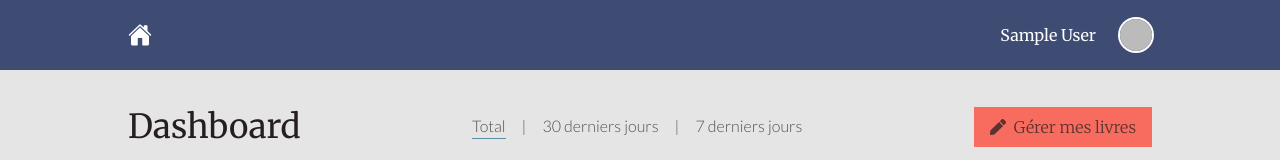
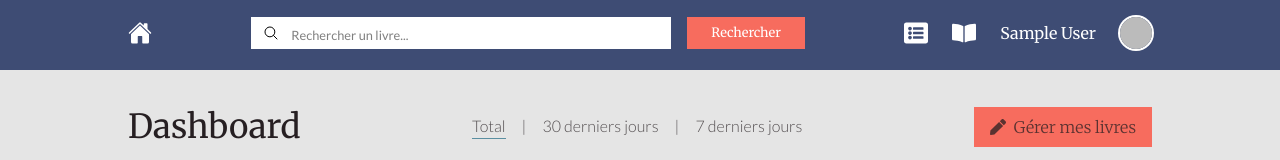
Before and after one commit to luneroka/ma-bibli, a React (Vite) app in the folder frontend/: page /dashboard in a window 1280 px wide. Shown: the top 160 px of the page. Built offline with nearby package versions, Linux system fonts and the light colour scheme; no server answers; sample sign-in values are in the browser's storage.

Commit message:
Replace NavbarUser and NavbarLibrary by NavbarSearch

```diff
--- a/frontend/src/components/Navbar/NavbarSearch.jsx
+++ b/frontend/src/components/Navbar/NavbarSearch.jsx
@@ -80,6 +80,15 @@ const NavbarSearch = () => {
             <FaBookOpen className='size-5 xs:size-6 text-white hover:text-primary-btn' />
           </Link>
 
+          {/* Display Name */}
+          {currentUser && currentUser.displayName ? (
+            <div className='text-white font-merriweather hidden min-[880px]:block'>
+              {currentUser.displayName}
+            </div>
+          ) : (
+            ''
+          )}
+
           {/* User Icon and dropdown */}
           <div className='relative flex items-center' ref={dropdownRef}>
             {currentUser ? (
--- a/frontend/src/pages/dashboard/DashboardPage.jsx
+++ b/frontend/src/pages/dashboard/DashboardPage.jsx
@@ -1,5 +1,5 @@
 import React, { useContext, useState } from 'react';
-import NavbarUser from '../../components/Navbar/NavbarUser';
+import NavbarSearch from '../../components/Navbar/NavbarSearch';
 import Footer from '../../components/Footer';
 import DashHeader from './DashHeader';
 import DashBody from './DashBody';
@@ -11,7 +11,7 @@ function DashboardPage() {
 
   return (
     <>
-      <NavbarUser />
+      <NavbarSearch />
       <main className='flex-1 min-h-0 max-w-full font-lato bg-dash-bg'>
         <DashHeader
           activeFilter={activeFilter}
--- a/frontend/src/pages/shelves/ShelfLayout.jsx
+++ b/frontend/src/pages/shelves/ShelfLayout.jsx
@@ -1,12 +1,12 @@
 import React from 'react';
 import { Outlet } from 'react-router-dom';
-import NavbarLibrary from '../../components//Navbar/NavbarLibrary';
+import NavbarSearch from '../../components//Navbar/NavbarSearch';
 import Footer from '../../components/Footer';
 
 function ShelfLayout() {
   return (
     <>
-      <NavbarLibrary />
+      <NavbarSearch />
       <main className='flex-1 min-h-0 max-w-full font-lato library-page-background'>
         <Outlet />
       </main>
```
